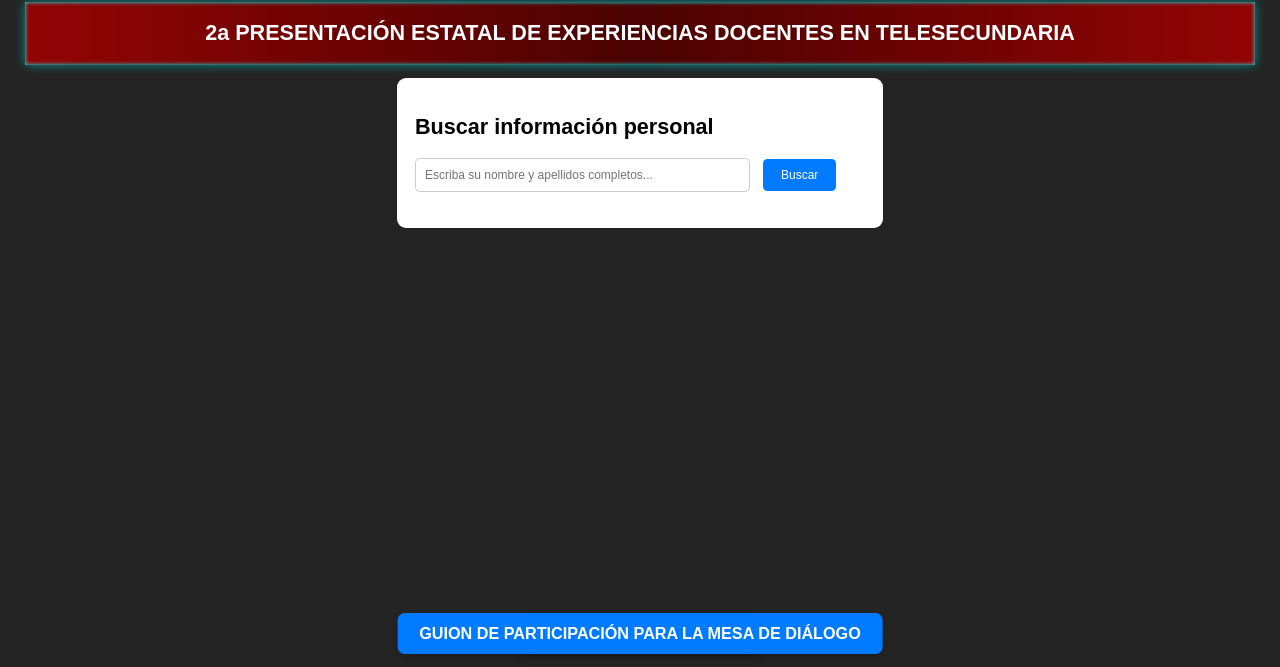
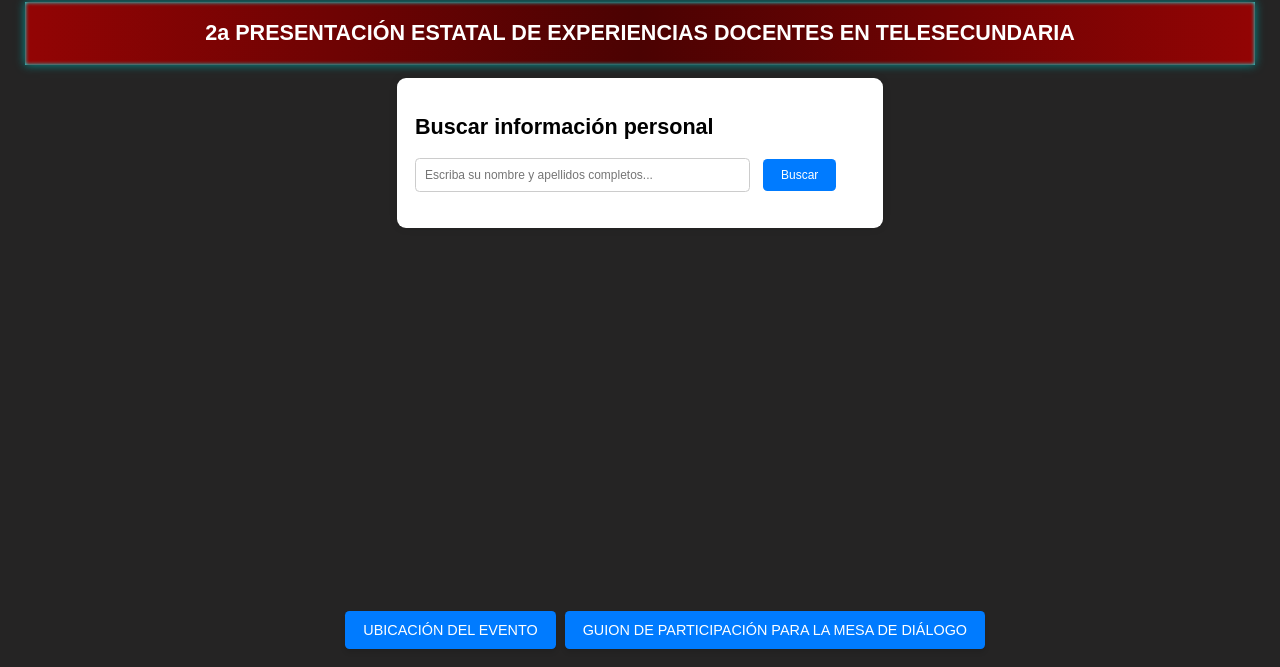
Before and after one commit to sonrisa-fan/sonrisa-fan.github.io, a plain HTML site: page index.html in a window 1280 px wide. Shown: the part 133-800 px from the top of the page. Drawn offline with Linux system fonts and the light colour scheme.

Commit message:
Update estilos.css
Borre y agregue cosas para mantener a los 2 botones del index abajo

```diff
--- a/estilos.css
+++ b/estilos.css
@@ -107,23 +107,27 @@ button:hover {
 }
 
 /* Botón fijo abajo */
-.fixed-footer-button {
-  position: fixed;
-  bottom: 15px;
-  left: 50%;
-  transform: translateX(-50%);
-  padding: 12px 24px;
-  background-color: #007BFF;
-  color: white;
-  border-radius: 8px;
-  text-decoration: none;
-  font-size: 18px;
-  font-weight: bold;
-  z-index: 1000;
-  box-shadow: 0 4px 8px rgba(0,0,0,0.2);
-  transition: background-color 0.3s ease;
-}
 
 .fixed-footer-button:hover {
   background-color: #0056b3;
 }
+
+.fixed-footer-container {
+  position: fixed;
+  bottom: 20px;
+  width: 100%;
+  display: flex;
+  justify-content: center;
+  gap: 10px;
+  z-index: 1000;
+}
+
+.fixed-footer-button {
+  background-color: #007bff;
+  color: white;
+  padding: 12px 20px;
+  border-radius: 5px;
+  text-decoration: none;
+  font-size: 16px;
+  box-shadow: 0 4px 6px rgba(0,0,0,0.1);
+}
```
